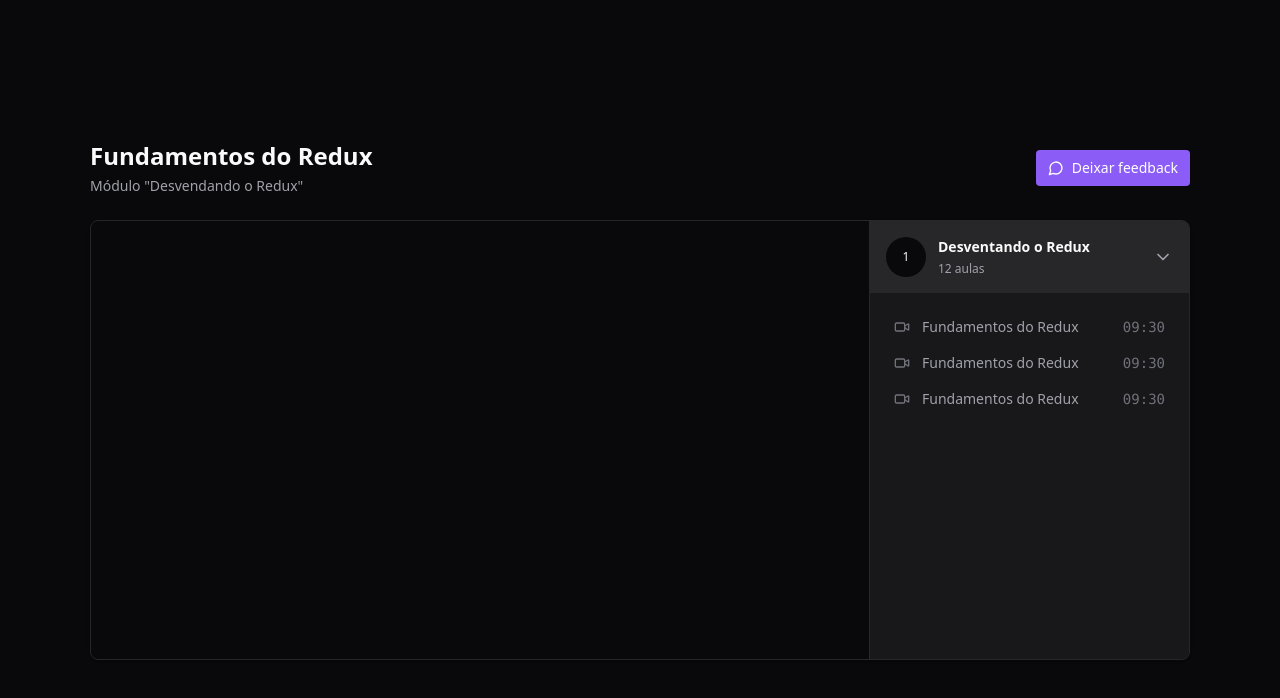
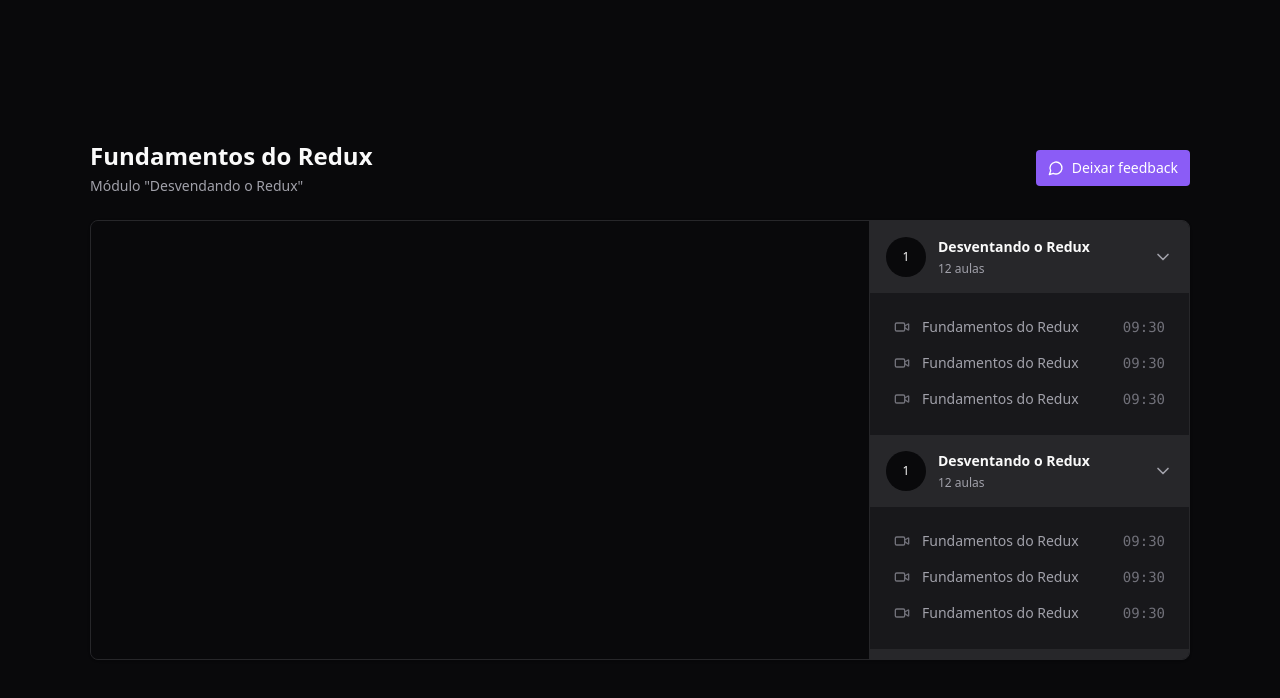
Before and after one commit to MarcosRene/react-redux-zustand, a React (Vite) app: page / in a window 1280 px wide. Shown: the top 698 px of the page. Built offline with nearby package versions, Linux system fonts and the light colour scheme.

Commit message:
feat: add scrollbar aside modules

```diff
--- a/package.json
+++ b/package.json
@@ -20,14 +20,10 @@
   "devDependencies": {
     "@types/react": "^18.2.66",
     "@types/react-dom": "^18.2.22",
-    "@typescript-eslint/eslint-plugin": "^7.2.0",
-    "@typescript-eslint/parser": "^7.2.0",
     "@vitejs/plugin-react": "^4.2.1",
     "autoprefixer": "^10.4.19",
-    "eslint": "^8.57.0",
-    "eslint-plugin-react-hooks": "^4.6.0",
-    "eslint-plugin-react-refresh": "^0.4.6",
     "postcss": "^8.4.38",
+    "tailwind-scrollbar": "^3.1.0",
     "tailwindcss": "^3.4.3",
     "typescript": "^5.2.2",
     "vite": "^5.2.0"
--- a/src/pages/Player.tsx
+++ b/src/pages/Player.tsx
@@ -20,7 +20,7 @@
           </button>
         </div>
 
-        <main className="relative flex overflow-hidden rounded-lg border border-zinc-800 bg-zinc-900 shadow">
+        <main className="relative pr-80 flex overflow-hidden rounded-lg border border-zinc-800 bg-zinc-900 shadow">
           <div className="flex-1">
             <div className="w-full bg-zinc-950 aspect-video">
               <ReactPlayer
@@ -31,7 +31,83 @@
               />
             </div>
           </div>
-          <aside className="w-80 border-l border-zinc-800 bg-zinc-900">
+          <aside className="w-80 absolute top-0 bottom-0 right-0 border-l divide-y-2 divide-zinc-900 border-zinc-800 bg-zinc-900 overflow-y-scroll scrollbar scrollbar-thin scrollbar-track-zinc-950 scrollbar-thumb-zinc-800">
+            <div>
+              <button className="flex w-full items-center gap-3 bg-zinc-800 p-4">
+                <span className="flex h-10 w-10 rounded-full items-center justify-center bg-zinc-950 text-xs">
+                  1
+                </span>
+
+                <div className="flex flex-col gap-1 text-left">
+                  <strong className="text-sm">Desventando o Redux</strong>
+                  <span className="text-xs text-zinc-400">12 aulas</span>
+                </div>
+
+                <ChevronDown className="w-5 h-5 ml-auto text-zinc-400" />
+              </button>
+
+              <nav className="relative flex flex-col gap-4 p-6">
+                <button className="flex items-center gap-3 text-sm text-zinc-400">
+                  <Video className="w-4 h-4 text-zinc-500" />
+                  <span>Fundamentos do Redux</span>
+                  <span className="ml-auto font-mono text-sm text-zinc-500">
+                    09:30
+                  </span>
+                </button>
+                <button className="flex items-center gap-3 text-sm text-zinc-400">
+                  <Video className="w-4 h-4 text-zinc-500" />
+                  <span>Fundamentos do Redux</span>
+                  <span className="ml-auto font-mono text-sm text-zinc-500">
+                    09:30
+                  </span>
+                </button>
+                <button className="flex items-center gap-3 text-sm text-zinc-400">
+                  <Video className="w-4 h-4 text-zinc-500" />
+                  <span>Fundamentos do Redux</span>
+                  <span className="ml-auto font-mono text-sm text-zinc-500">
+                    09:30
+                  </span>
+                </button>
+              </nav>
+            </div>
+            <div>
+              <button className="flex w-full items-center gap-3 bg-zinc-800 p-4">
+                <span className="flex h-10 w-10 rounded-full items-center justify-center bg-zinc-950 text-xs">
+                  1
+                </span>
+
+                <div className="flex flex-col gap-1 text-left">
+                  <strong className="text-sm">Desventando o Redux</strong>
+                  <span className="text-xs text-zinc-400">12 aulas</span>
+                </div>
+
+                <ChevronDown className="w-5 h-5 ml-auto text-zinc-400" />
+              </button>
+
+              <nav className="relative flex flex-col gap-4 p-6">
+                <button className="flex items-center gap-3 text-sm text-zinc-400">
+                  <Video className="w-4 h-4 text-zinc-500" />
+                  <span>Fundamentos do Redux</span>
+                  <span className="ml-auto font-mono text-sm text-zinc-500">
+                    09:30
+                  </span>
+                </button>
+                <button className="flex items-center gap-3 text-sm text-zinc-400">
+                  <Video className="w-4 h-4 text-zinc-500" />
+                  <span>Fundamentos do Redux</span>
+                  <span className="ml-auto font-mono text-sm text-zinc-500">
+                    09:30
+                  </span>
+                </button>
+                <button className="flex items-center gap-3 text-sm text-zinc-400">
+                  <Video className="w-4 h-4 text-zinc-500" />
+                  <span>Fundamentos do Redux</span>
+                  <span className="ml-auto font-mono text-sm text-zinc-500">
+                    09:30
+                  </span>
+                </button>
+              </nav>
+            </div>
             <div>
               <button className="flex w-full items-center gap-3 bg-zinc-800 p-4">
                 <span className="flex h-10 w-10 rounded-full items-center justify-center bg-zinc-950 text-xs">
--- a/tailwind.config.js
+++ b/tailwind.config.js
@@ -4,5 +4,5 @@
   theme: {
     extend: {},
   },
-  plugins: [],
+  plugins: [require('tailwind-scrollbar')],
 }
```
Also changed, not shown: .eslintrc.cjs (deleted), 2 other files (tests, documents, lock files or other folders).
